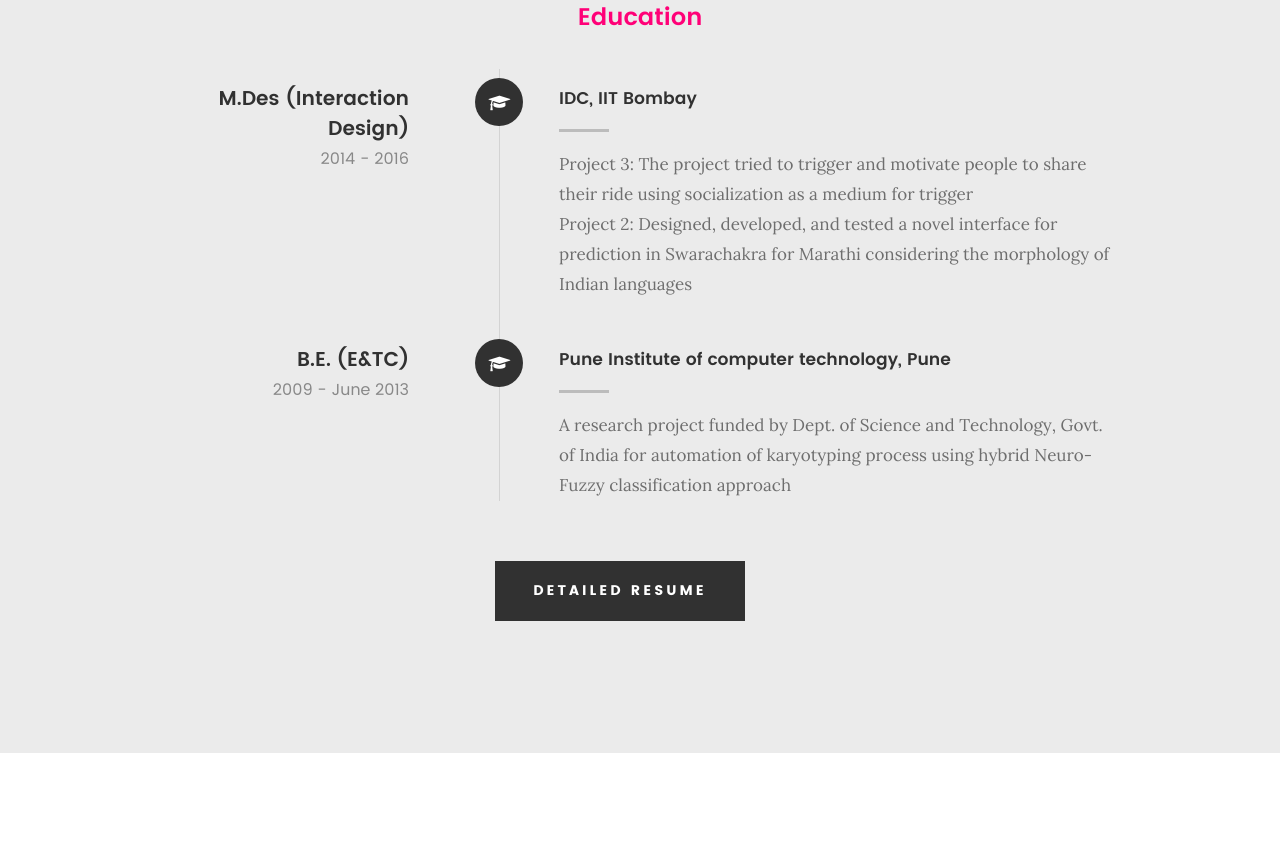
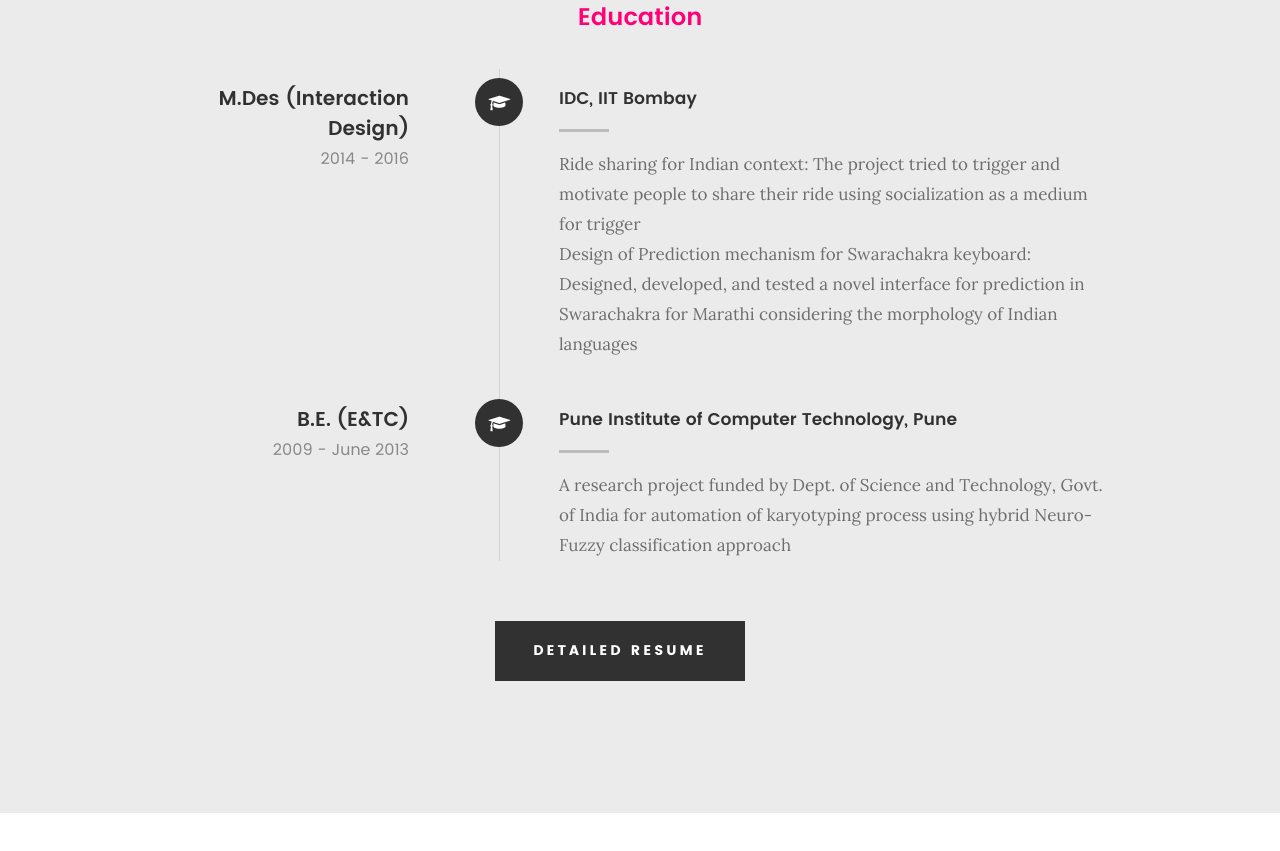
Before and after one commit to PrasadGhone/Portfolio-2021, a plain HTML site: page index.html in a window 1280 px wide. Shown: the part 3053-3904 px from the top of the page. Drawn offline with Linux system fonts and the light colour scheme; files whose address does not match are found by name.

Commit message:
Update index.html

```diff
--- a/index.html
+++ b/index.html
@@ -335,8 +335,8 @@ and thorough research.</p>
 
 	   				<div class="timeline-content">
 	   					<h4>IDC, IIT Bombay</h4>
-	   					<p>Project 3: The project tried to trigger and motivate people to share their ride using socialization as a medium for trigger
-							<br>Project 2: Designed, developed, and tested a novel interface for prediction in Swarachakra for Marathi considering the morphology of Indian languages</p>
+	   					<p>Ride sharing for Indian context: The project tried to trigger and motivate people to share their ride using socialization as a medium for trigger
+							<br>Design of Prediction mechanism for Swarachakra keyboard: Designed, developed, and tested a novel interface for prediction in Swarachakra for Marathi considering the morphology of Indian languages</p>
 	   				</div>
 
 	   			</div> <!-- /timeline-block -->
@@ -353,7 +353,7 @@ and thorough research.</p>
 	   				</div>
 
 	   				<div class="timeline-content">
-	   					<h4>Pune Institute of computer technology, Pune</h4>
+	   					<h4>Pune Institute of Computer Technology, Pune</h4>
 	   					<p>A research project funded by Dept. of Science and Technology, Govt. of India for automation of karyotyping process using hybrid Neuro-Fuzzy classification approach</p>
 	   				</div>
 
```
